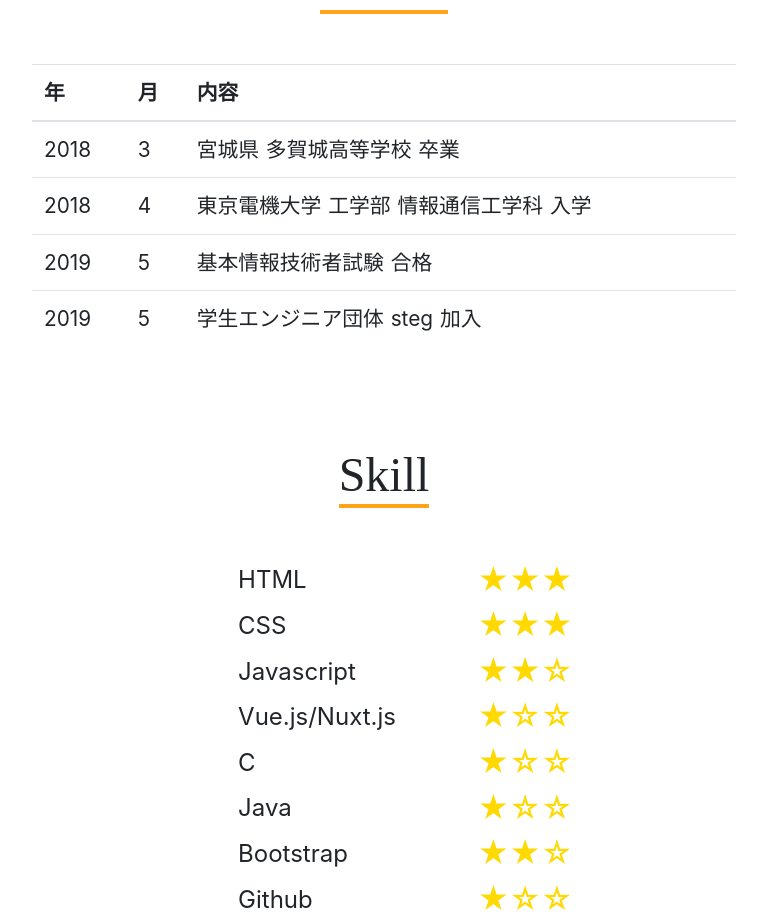
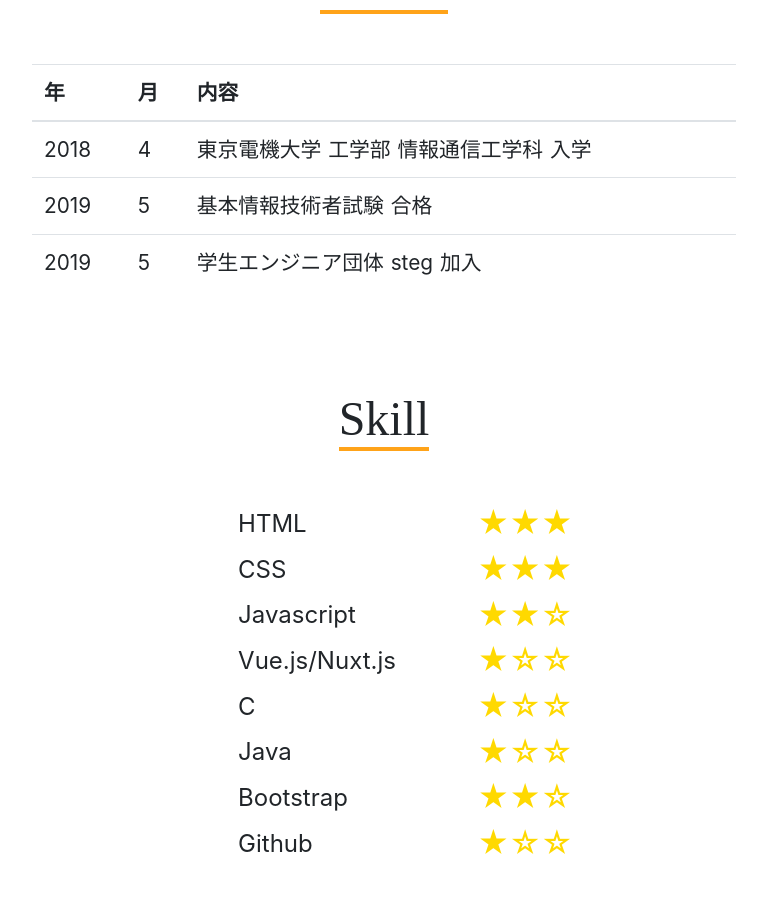
Before and after one commit to sftn0928/portfolio, a Nuxt app: page / in a window 1280 px wide. Shown: the part 1244-2162 px from the top of the page, without its empty margins (256-1023 px from the left). Built offline with nearby package versions, Linux system fonts and the light colour scheme.

Commit message:
内容を修正

```diff
--- a/containers/Career.vue
+++ b/containers/Career.vue
@@ -19,7 +19,6 @@ export default {
         return{
             career_fields: ['年','月','内容'],
             career_content: [
-                {年: '2018', 月: '3', 内容: '宮城県 多賀城高等学校 卒業' },
                 {年: '2018', 月: '4', 内容: '東京電機大学 工学部 情報通信工学科 入学'},
                 {年: '2019', 月: '5', 内容: '基本情報技術者試験 合格' },
                 {年: '2019', 月: '5', 内容: '学生エンジニア団体 steg 加入' },
```
